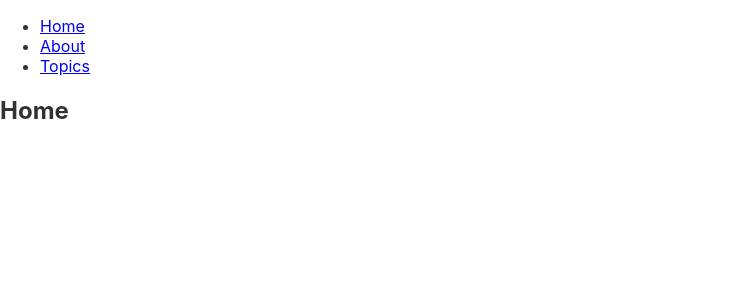
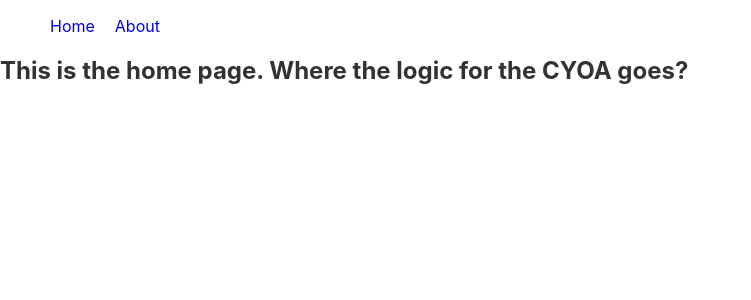
Before and after one commit to joannatomassoni/allprobono-search-tool, a React (Create React App) app: page / in a window 1280 px wide. Shown: the top 300 px of the page, without its empty margins (0-751 px from the left). Built offline with nearby package versions, Linux system fonts and the light colour scheme.

Commit message:
Establish basic layout and routing.

```diff
--- a/src/App.js
+++ b/src/App.js
@@ -1,88 +1,14 @@
 import React from "react";
 import {
-  BrowserRouter as Router,
-  Switch,
-  Route,
-  Link,
-  useRouteMatch,
-  useParams
+  BrowserRouter, Link, Switch, Route
 } from "react-router-dom";
 
-export default function App() {
-  return (
-    <Router>
-      <div>
-        <ul>
-          <li>
-            <Link to="/">Home</Link>
-          </li>
-          <li>
-            <Link to="/about">About</Link>
-          </li>
-          <li>
-            <Link to="/topics">Topics</Link>
-          </li>
-        </ul>
-
-        <Switch>
-          <Route path="/about">
-            <About />
-          </Route>
-          <Route path="/topics">
-            <Topics />
-          </Route>
-          <Route path="/">
-            <Home />
-          </Route>
-        </Switch>
-      </div>
-    </Router>
-  );
-}
-
-function Home() {
-  return <h2>Home</h2>;
-}
-
-function About() {
-  return <h2>About</h2>;
-}
-
-function Topics() {
-  let match = useRouteMatch();
-
-  return (
-    <div>
-      <h2>Topics</h2>
-
-      <ul>
-        <li>
-          <Link to={`${match.url}/components`}>Components</Link>
-        </li>
-        <li>
-          <Link to={`${match.url}/props-v-state`}>
-            Props v. State
-          </Link>
-        </li>
-      </ul>
-
-      {/* The Topics page has its own <Switch> with more routes
-          that build on the /topics URL path. You can think of the
-          2nd <Route> here as an "index" page for all topics, or
-          the page that is shown when no topic is selected */}
-      <Switch>
-        <Route path={`${match.path}/:topicId`}>
-          <Topic />
-        </Route>
-        <Route path={match.path}>
-          <h3>Please select a topic.</h3>
-        </Route>
-      </Switch>
-    </div>
-  );
-}
-
-function Topic() {
-  let { topicId } = useParams();
-  return <h3>Requested topic ID: {topicId}</h3>;
-}
+import Layout from './components/Layout/Layout'
+import HomePage from './components/HomePage/HomePage'
+import AboutPage from './components/AboutPage/'
+const App = () => (
+  <BrowserRouter>
+    <Layout/>
+  </BrowserRouter>
+)
+export default App
--- /dev/null
+++ b/src/components/AboutPage/AboutPage.js
@@ -0,0 +1,11 @@
+import React from 'react';
+
+const AboutPage = () => {
+  return (
+    <div>
+      <p>This is the about page. We can put a little more information about what this tool is here.</p>
+    </div>
+  )
+}
+
+export default AboutPage
--- /dev/null
+++ b/src/components/AboutPage/index.js
@@ -0,0 +1,3 @@
+import AboutPage from './AboutPage';
+
+export default AboutPage;
--- /dev/null
+++ b/src/components/HomePage/HomePage.js
@@ -0,0 +1,11 @@
+import React from 'react';
+
+const HomePage = () => {
+  return (
+    <div>
+      <h2>This is the home page. Where the logic for the CYOA goes?</h2>
+    </div>
+  )
+}
+
+export default HomePage
--- /dev/null
+++ b/src/components/HomePage/index.js
@@ -0,0 +1,3 @@
+import HomePage from './HomePage';
+
+export default HomePage;
--- /dev/null
+++ b/src/components/Layout/Layout.css
@@ -0,0 +1,10 @@
+.navbar {
+  list-style-type: none;
+  display: flex;
+  flex-direction: row;
+  justify-content: flex-start;
+}
+.nav-link {
+  text-decoration: none;
+  padding: 10px;
+}
--- /dev/null
+++ b/src/components/Layout/Layout.js
@@ -0,0 +1,33 @@
+import React from 'react';
+import { Switch, Route, Link } from 'react-router-dom'
+import './Layout.css'
+import AboutPage from '../AboutPage'
+import HomePage from '../HomePage'
+
+const Layout = () => {
+  return (
+    <div className="primary-layout">
+      <div className="navbar-container">
+          <ul className='navbar'>
+            <li>
+              <Link to="/" className='nav-link'>Home</Link>
+            </li>
+            <li>
+              <Link to="/about" className='nav-link'>About</Link>
+            </li>
+          </ul>
+
+          <Switch>
+            <Route path="/about">
+              <AboutPage />
+            </Route>
+            <Route path="/">
+              <HomePage />
+            </Route>
+          </Switch>
+        </div>
+    </div>
+  )
+}
+
+export default Layout
--- /dev/null
+++ b/src/components/Layout/index.js
@@ -0,0 +1,3 @@
+import Layout from './Layout'
+
+export default Layout
--- a/src/index.js
+++ b/src/index.js
@@ -3,9 +3,10 @@ import ReactDOM from 'react-dom';
 import './index.css';
 import App from './App';
 
-ReactDOM.render(
-  <React.StrictMode>
-    <App />
-  </React.StrictMode>,
-  document.getElementById('root')
-);
+// ReactDOM.render(
+//   // <React.StrictMode>
+//     <App />,
+//   // </React.StrictMode>,
+//   document.getElementById('root')
+// );
+ReactDOM.render(<App />, document.getElementById('root'))
```
Also changed, not shown: 1 other file (tests, documents, lock files or other folders).
